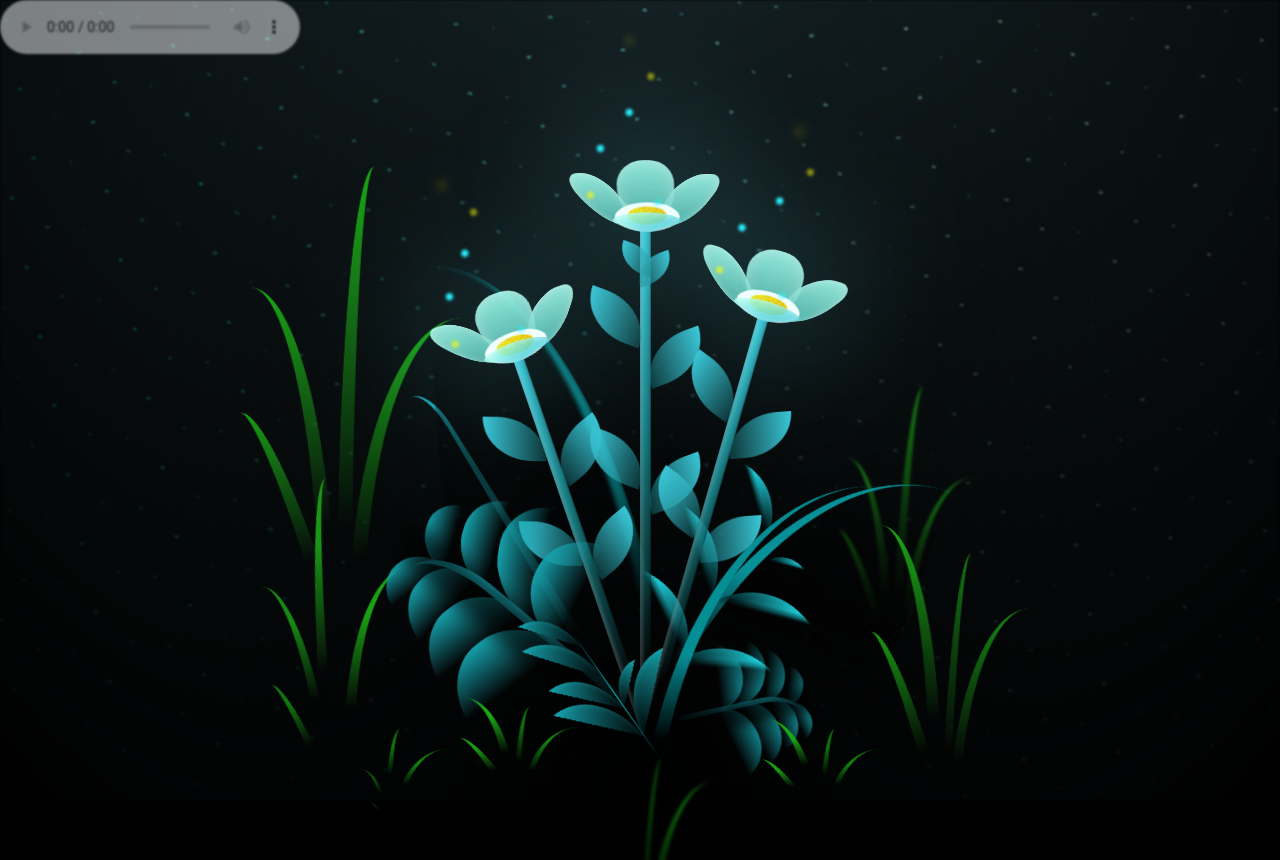
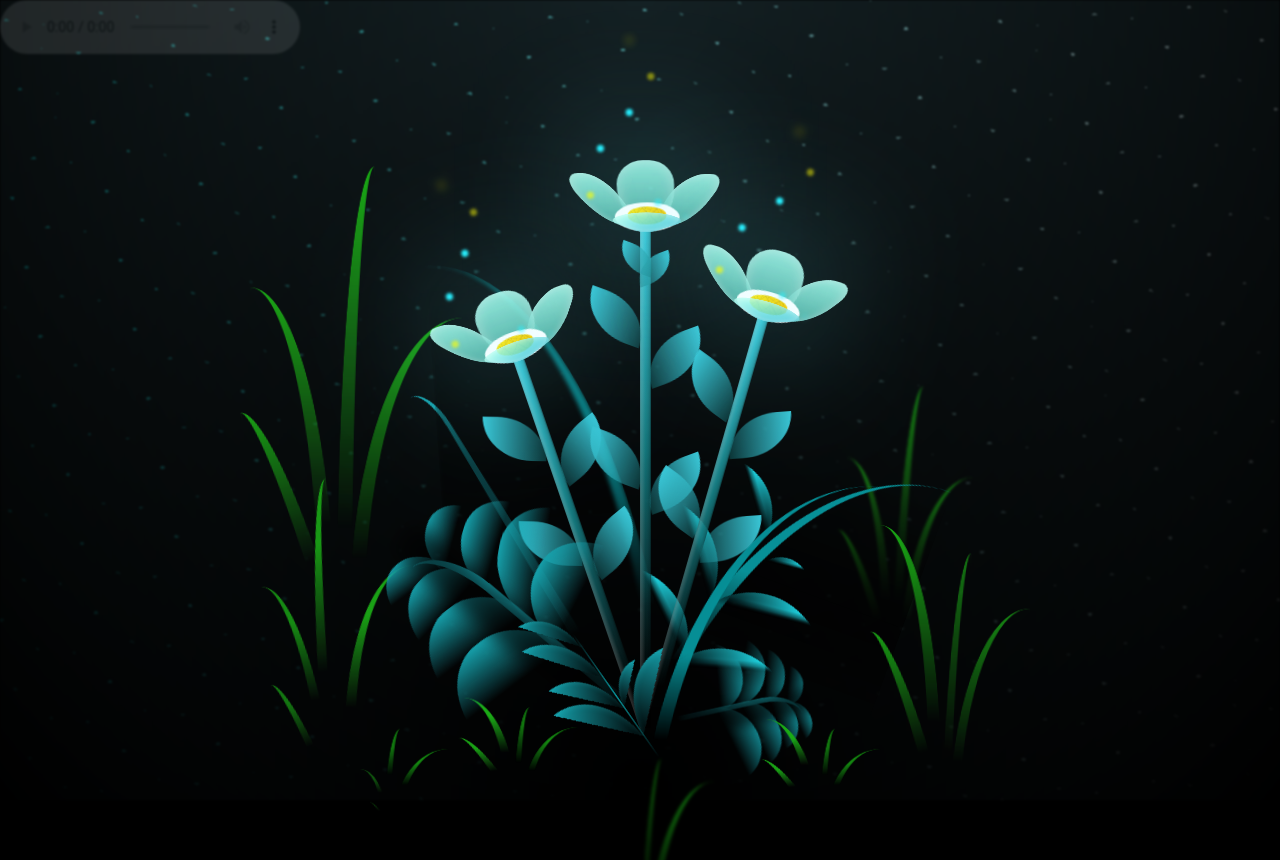
Before and after one commit to Tabrilla/FLOWERS, a plain HTML site: page flowers.html in a window 1280 px wide. Shown: the top 860 px of the page. Drawn offline with Linux system fonts and the light colour scheme.

Commit message:
Update main.css

```diff
--- a/css/main.css
+++ b/css/main.css
@@ -1321,5 +1321,5 @@ body {
 }/*# sourceMappingURL=main.css.map */
 
 audio {
-  opacity: 0.5;
+  opacity: 0.1;
 }
```
